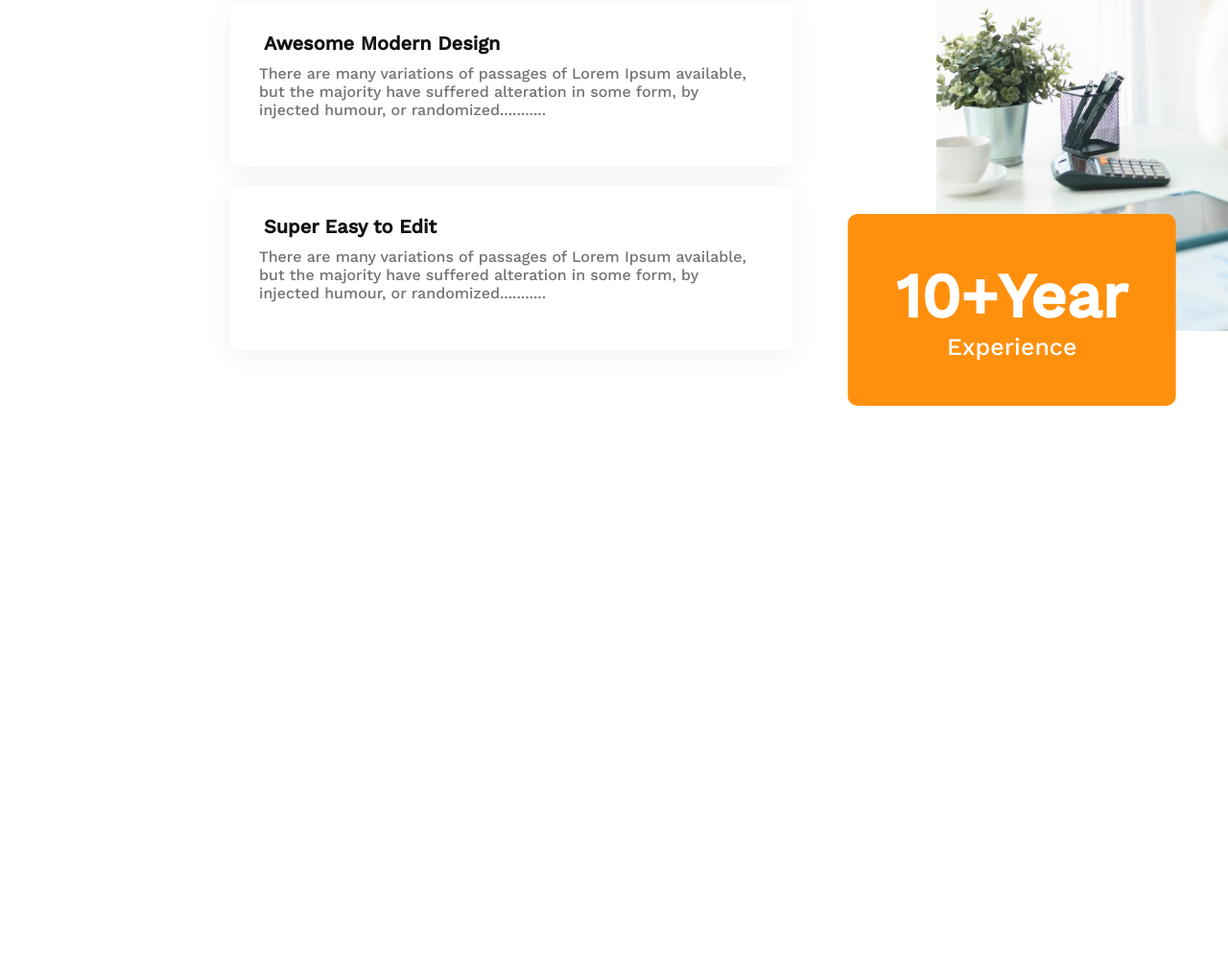
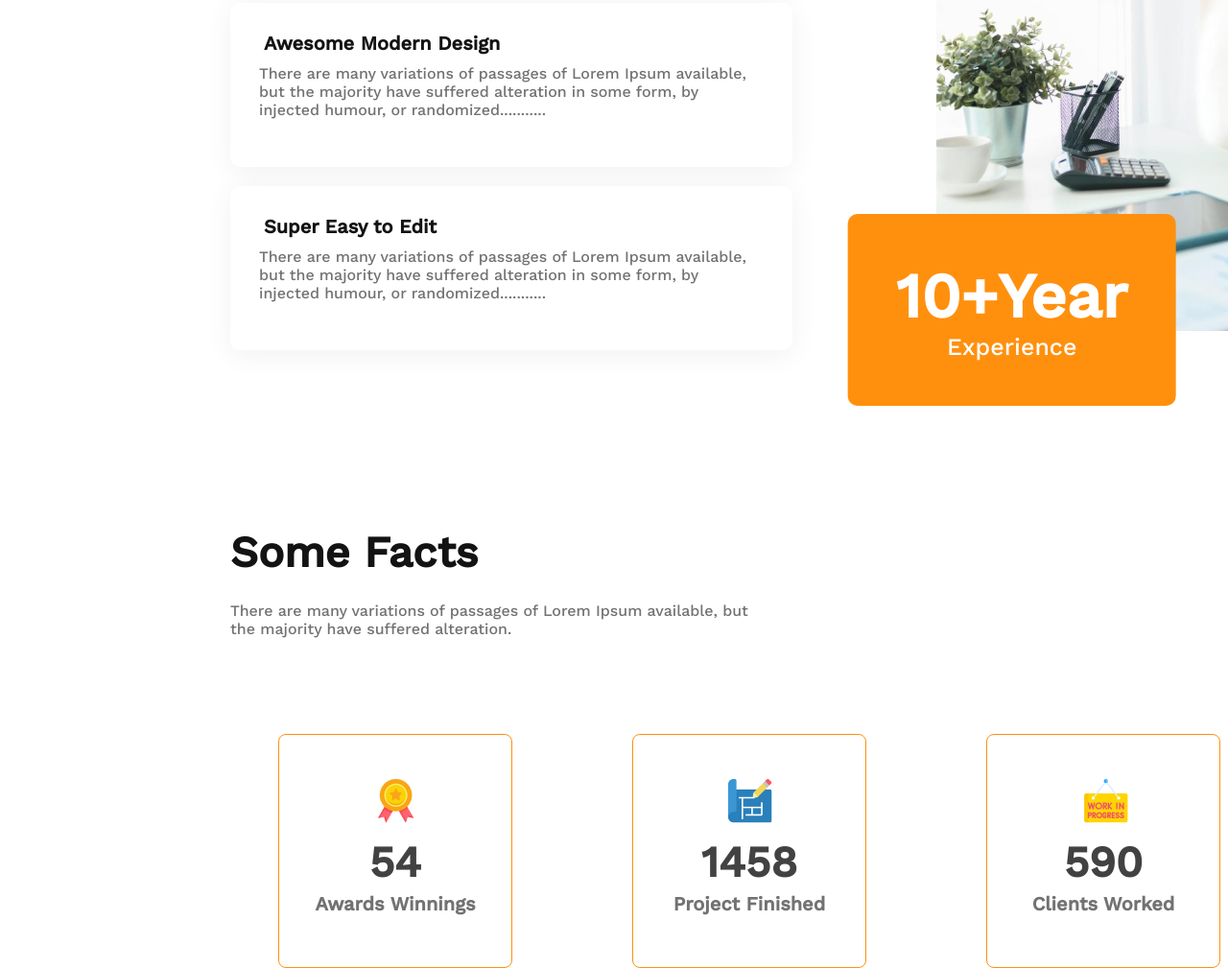
Before and after one commit to Shofiul-17/g3-architects, a plain HTML site: page index.html in a window 1280 px wide. Shown: the part 2899-3908 px from the top of the page at 96% size. Before the commit the page ends 3448 px from the top, so only its background shows below. Drawn offline with nearby package versions, Linux system fonts and the light colour scheme.

Commit message:
added some facts section elements hover

```diff
--- a/index.html
+++ b/index.html
@@ -86,6 +86,37 @@
             </div>
         </section>
         <!-- Features you will love & enjoy End -->
+        <!-- Some Facts Section Start -->
+        <!-- .facts-section>div>h3.facts-title+p.facts-description^.facts-info-container>(.facts-info-details>img+p.info-numbers+p.info-description)*4 -->
+        <div class="facts-section">
+            <div>
+                <h3 class="facts-title">Some Facts</h3>
+                <p class="facts-description">There are many variations of passages of Lorem Ipsum available, but the majority have suffered alteration.</p>
+            </div>
+            <div class="facts-info-container">
+                <div class="facts-info-details">
+                    <img src="images/icons/ribon.png" alt="">
+                    <p class="info-numbers">54</p>
+                    <p class="info-description">Awards Winnings</p>
+                </div>
+                <div class="facts-info-details">
+                    <img src="images/icons/projects.png" alt="">
+                    <p class="info-numbers">1458</p>
+                    <p class="info-description">Project Finished</p>
+                </div>
+                <div class="facts-info-details">
+                    <img src="images/icons/customers.png" alt="">
+                    <p class="info-numbers">590</p>
+                    <p class="info-description">Clients Worked</p>
+                </div>
+                <div class="facts-info-details">
+                    <img src="images/icons/email.png" alt="">
+                    <p class="info-numbers">22578</p>
+                    <p class="info-description">Email Send</p>
+                </div>
+            </div>
+        </div>
+        <!-- Some Facts Section End -->
     </main>
 </body>
 </html>
--- a/styles/style.css
+++ b/styles/style.css
@@ -177,15 +177,16 @@
         font-weight: 700;
         font-size: 45px;
         color: #131313;
-        margin: 0 150px 25px 240px;
+        padding-right: 80px;
+        margin: 40px 150px 25px 240px;
+/* ===== Left Border Styles Start ======== */
         border: 5px;
         border-left-style: solid;
         border-color: #FF900E;
-        margin-top: 40px;
-        padding-right: 80px;
         padding-left: 22px;
         /* border-inline-start: solid ; */
         /* border-inline-start-width: 5px; */
+/* ===== Left Border Styles End ======== */
    }
    .section-description{
         font-size: 16px;
@@ -247,3 +248,51 @@
         font-size: 25px;
 
     }
+
+/* ==========================
+   Some Facts Section Styles
+   ========================== */
+   .facts-info-container{
+        display: flex;
+        margin: 100px 290px 0 290px;
+        gap: 125px;
+   }
+   .facts-title{
+        font-weight: 700;
+        font-size: 45px;
+        color: #131313;
+        margin-bottom: 25px;
+        margin-left: 240px;
+   }
+   .facts-description{
+        font-size: 16px;
+        color: #727272;
+        margin: 0 1140px 0 240px;
+   }
+   .facts-info-details{
+        width: 242px;
+        height: 242px;
+        border: 1px solid #FF900E;
+        border-radius: 8px;
+   }
+   .facts-info-details:hover{
+        cursor: pointer;
+        border-color: #42B7E6;
+   }
+   .facts-info-details img{
+        padding: 46px 99px 0 99px;
+   }
+   .info-numbers{
+        text-align: center;
+        font-weight: 600;
+        font-size: 45px;
+        color: #424242;
+        padding-top: 10px;
+        padding-bottom: 5px;
+   }
+   .info-description{
+        text-align: center;
+        font-weight: 600;
+        font-size: 20px;
+        color: #727272;
+   }
```
